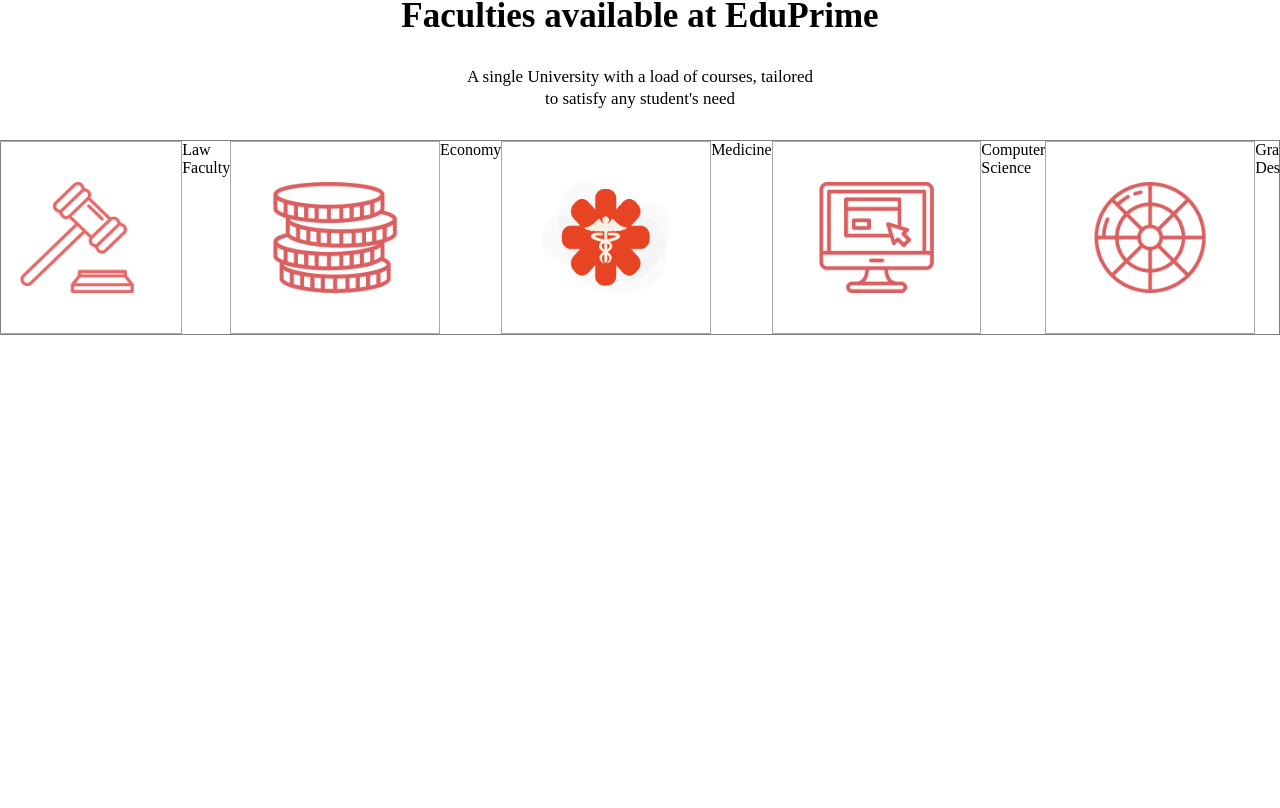
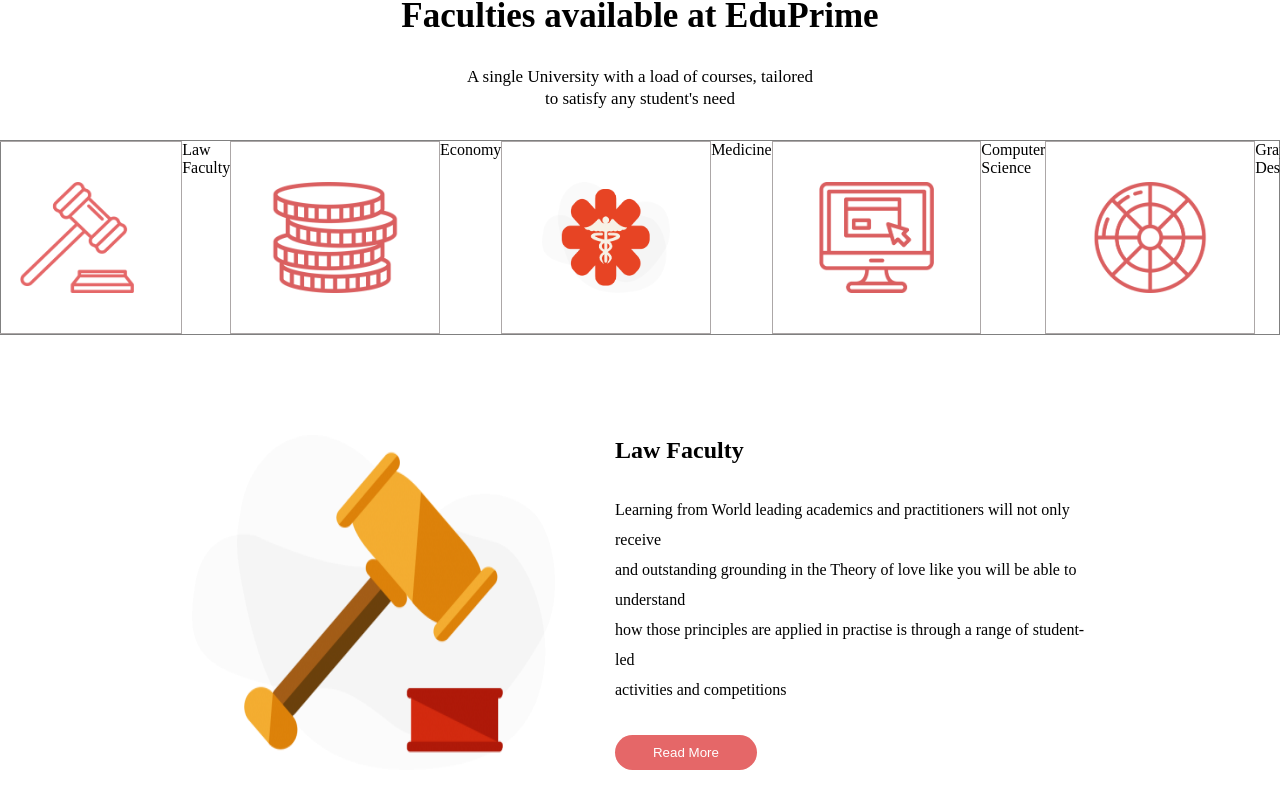
Before and after one commit to Salvatore949/proj-html-vuejs, a Vue app: page / in a window 1280 px wide. Shown: the part 1247-2055 px from the top of the page. Before the commit the page ends 1582 px from the top, so only its background shows below. Built offline with nearby package versions, Linux system fonts and the light colour scheme.

Commit message:
gavel section( fourth) printed

```diff
--- a/src/components/Main.vue
+++ b/src/components/Main.vue
@@ -37,7 +37,20 @@
         </section>
 
 
-
+        <!-- third section -->
+        <section id="gavel">
+            <!-- left div -->
+            <img :src="require('@/assets/Gavel-Illustration-e1556884768193.png')" alt="">
+            <!-- right div -->
+            <div id="gavel_text">
+                <h2>Law Faculty</h2>
+                <p>Learning from World leading academics and practitioners will not only receive <br>
+                    and outstanding grounding in the Theory of love like you will be able to understand <br>
+                    how those principles are applied in practise is through a range of student-led <br>
+                    activities and competitions</p>
+                <button>Read More</button>
+            </div>
+        </section>
 
     </main>
 </template>
```
